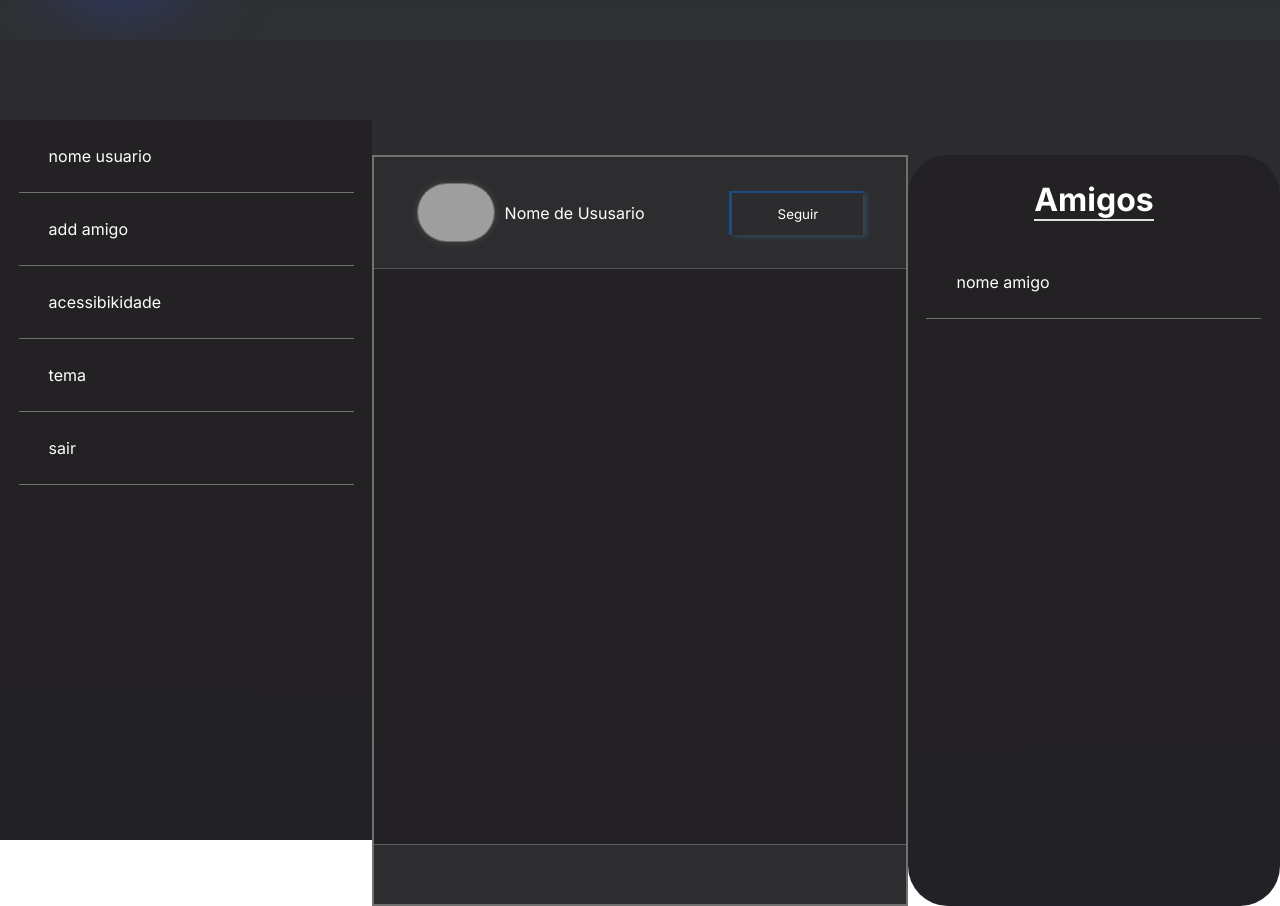
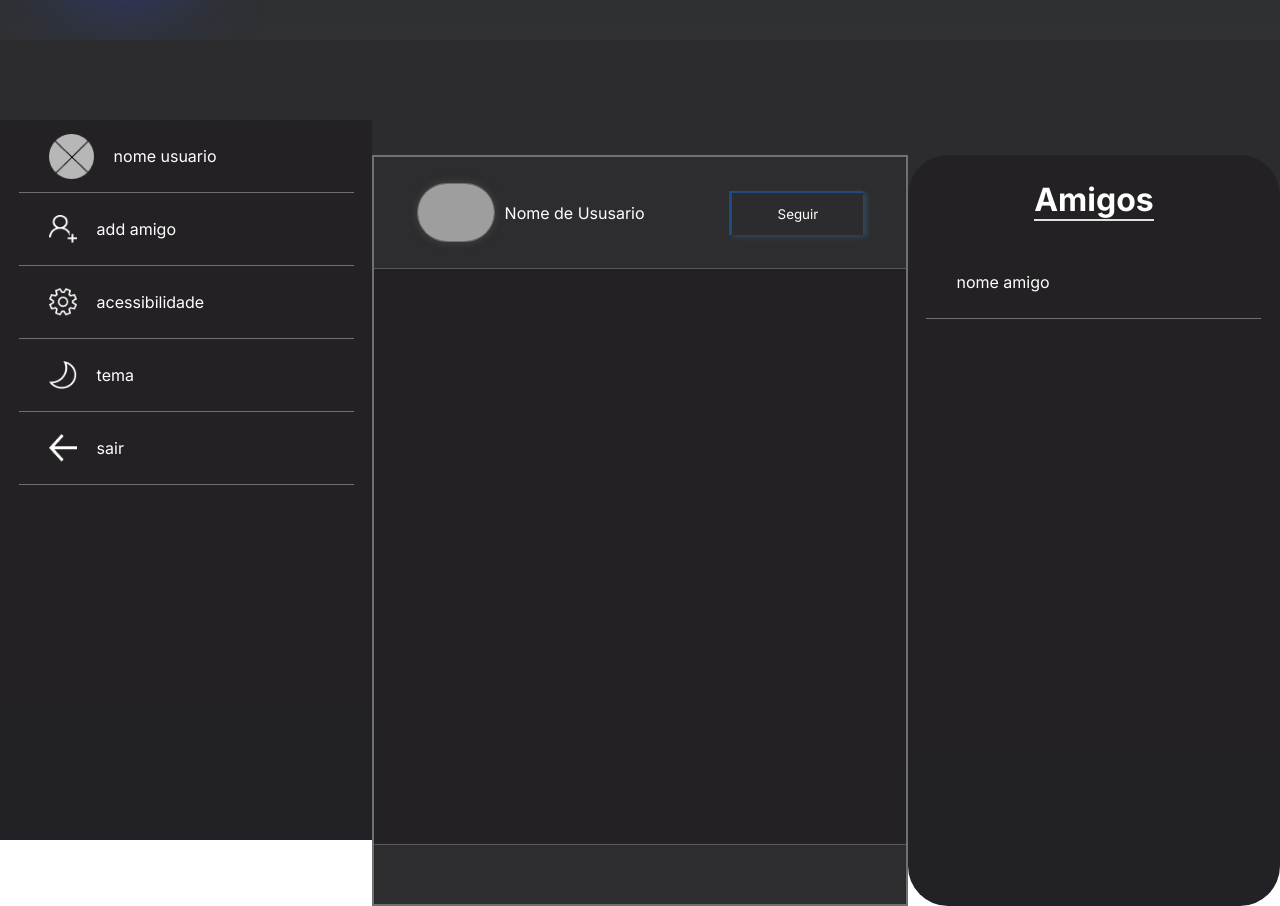
Before and after one commit to lucasbrasantos/ssn, a React (Vite) app in the folder app/: page / in a window 1280 px wide. Shown: the part 1560-2466 px from the top of the page. Built offline with nearby package versions, Linux system fonts and the light colour scheme; grey boxes are pictures that could not be loaded.

Commit message:
LateralMenu icons

```diff
--- a/app/src/components/LateralMenu/LateralMenu.jsx
+++ b/app/src/components/LateralMenu/LateralMenu.jsx
@@ -3,12 +3,31 @@ import './style.scss'
 
 const LateralMenu = () => {
   return (
-    <div className='boxMenu'>
-        <div className='opcs'>nome usuario</div>
-        <div className='opcs'>add amigo</div>
-        <div className='opcs'>acessibikidade</div>
-        <div className='opcs'>tema</div>
-        <div className='opcs'>sair</div>
+	<div className='boxMenu'>
+		<div className='opcs opcs-user'>
+			<img src="../../../src/assets/Icon.png" alt="" />
+			nome usuario
+		</div>
+
+		<div className='opcs'>
+			<img src="../../../src/assets/icons/fluent-mdl2_add-friend.png" alt="" />
+			add amigo
+		</div>
+
+		<div className='opcs'>
+			<img src="../../../src/assets/icons/fluent-mdl2_settings.png" alt="" />
+			acessibilidade
+		</div>
+
+		<div className='opcs'>
+			<img src="../../../src/assets/icons/fluent-mdl2_clear-night.png" alt="" />
+			tema
+		</div>
+
+		<div className='opcs'>
+			<img src="../../../src/assets/icons/fluent-mdl2_chrome-back.png" alt="" />
+			sair
+		</div>
 	</div>
   )
 }
--- a/app/src/components/LateralMenu/style.scss
+++ b/app/src/components/LateralMenu/style.scss
@@ -1,4 +1,5 @@
-
+@use '../../styles/base/base' as *;
+@use '../../styles/abstracts/variables' as *;
 
 .boxMenu{
     width: 378px;
@@ -17,5 +18,29 @@
         align-items: center;
         color: white;
         padding: 30px;
+        cursor: pointer;
+
+        &:hover{
+            transition: .3s;
+            transform: translate(5px);
+            -webkit-animation: color-change-3x 4s linear infinite alternate both;
+	        animation: color-change-3x 4s linear infinite alternate both;
+        }
+
+
+
+        img{
+            width: 28px;
+            height: auto;
+            aspect-ratio: 1/1;
+            // border-radius: 100%;
+            margin-right: 20px;
+        }
+
+
+    }
+
+    .opcs-user img{
+        width: 45px;
     }
 }
```
